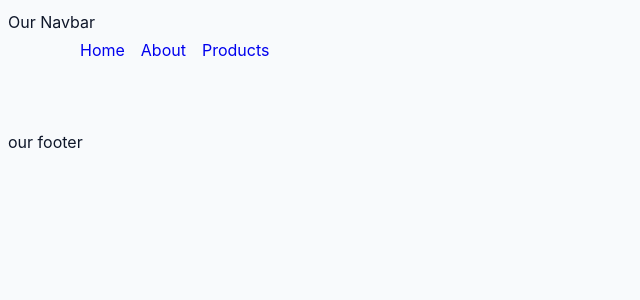
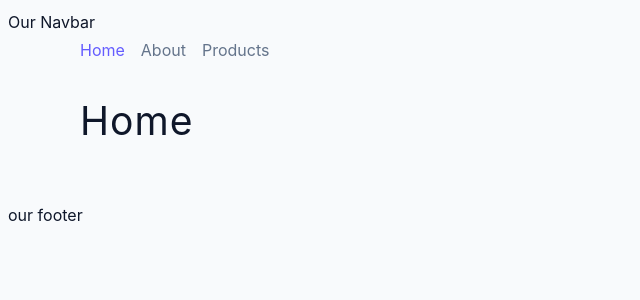
Before and after one commit to RahulRam12833/ReactRouterApp, a React (Create React App) app: page / in a window 1280 px wide. Shown: the top 300 px of the page, without its empty margins (0-640 px from the left). Built offline with nearby package versions, Linux system fonts and the light colour scheme.

Commit message:
Refactored the Navbar using NavLinks

```diff
--- a/src/App.js
+++ b/src/App.js
@@ -3,11 +3,14 @@ import Home from './pages/Home';
 import About from './pages/About';
 import Products from './pages/Products';
 import Error from './pages/Error';
+import SharedLayout from './pages/SharedLayout';
+
 function App() {
   return <BrowserRouter>
   <nav>Our Navbar</nav>
   <Routes>
-    <Route path="/" element={<Home/>}>
+    <Route path="/" element={<SharedLayout/>}>
+      <Route index element={<Home/>}/>
       <Route path="about" element={<About/>}/>
       <Route path="products" element={<Products/>}/>
       <Route path="*" element={<Error/>}/>
--- /dev/null
+++ b/src/components/StyledNavbar.js
@@ -0,0 +1,14 @@
+import {NavLink} from 'react-router-dom'
+
+const StyledNavbar = () => {
+  return (
+    <nav className='navbar'>
+        <NavLink to="/" className={({isActive})=>isActive?'link active':'link'}>
+            Home</NavLink>
+        <NavLink to="/about" className={({isActive})=>isActive?'link active':'link'}>About</NavLink>
+        <NavLink to="products" className={({isActive})=>isActive?'link active':'link'}>Products</NavLink>
+    </nav>
+  )
+}
+
+export default StyledNavbar
--- a/src/pages/Home.js
+++ b/src/pages/Home.js
@@ -1,12 +1,9 @@
-import { Link ,Outlet} from "react-router-dom";
-import Navbar from "../components/Navbar";
 const Home = () => {
   return (
     <>
-    <Navbar/>
+
     <section className='section'>
-
-        <Outlet/>
+      <h2>Home</h2>
       </section>
     </>
 
--- /dev/null
+++ b/src/pages/SharedLayout.js
@@ -0,0 +1,14 @@
+import { Link ,Outlet} from "react-router-dom";
+import Navbar from "../components/Navbar";
+import StyledNavbar from "../components/StyledNavbar";
+
+const SharedLayout = () => {
+  return (
+    <>
+    <StyledNavbar/>
+    <Outlet/>
+    </>
+
+  );
+};
+export default SharedLayout;
```
